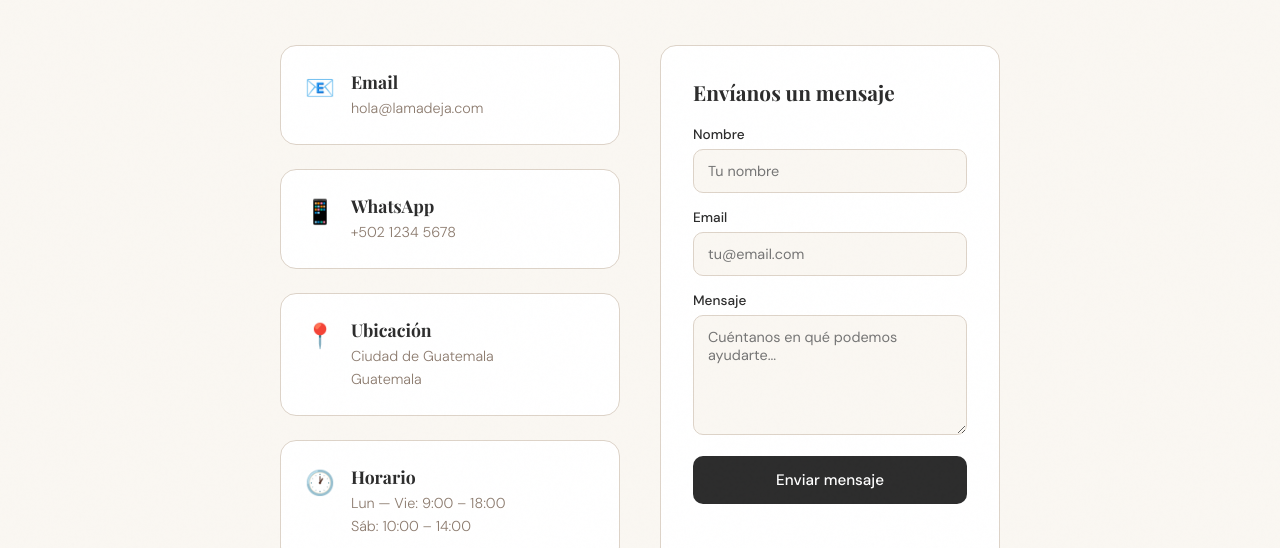
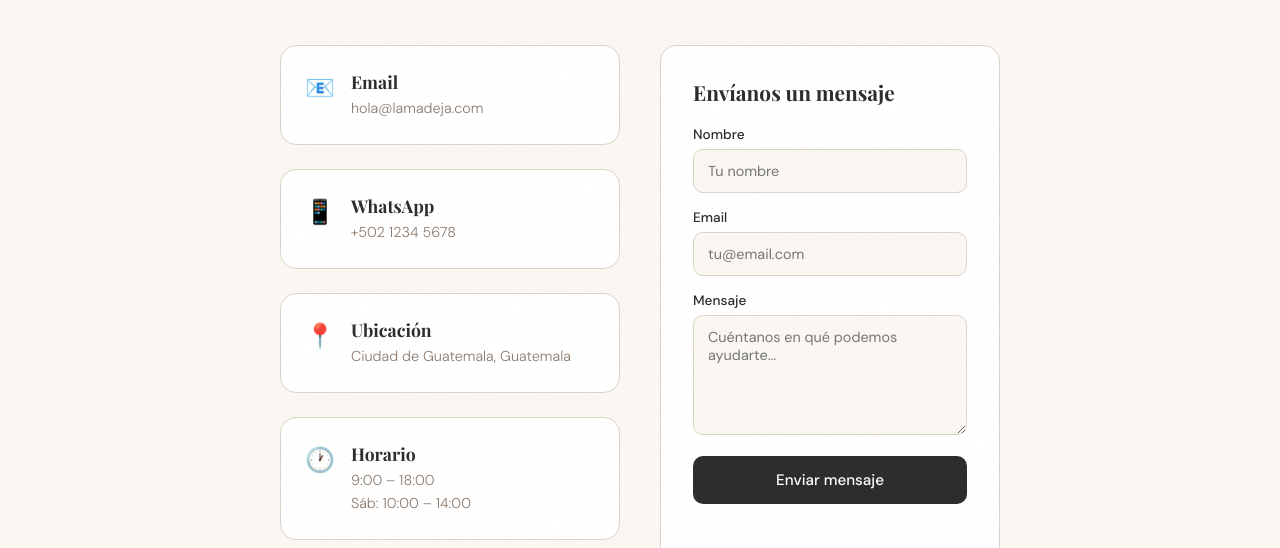
Before and after one commit to venomega/cstore, a plain HTML site: page contacto.html in a window 1280 px wide. Shown: the part 252-800 px from the top of the page. Drawn offline with nearby package versions, Linux system fonts and the light colour scheme; a web font is replaced by a local one.

Commit message:
more separation

```diff
--- /dev/null
+++ b/config.js
@@ -0,0 +1,43 @@
+const CONFIG = {
+  currency: {
+    symbol: '$',
+    code: 'CUP',
+    locale: 'es-CU',
+  },
+  theme: {
+    '--cream': '#F5EFE6',
+    '--warm-white': '#FAF7F2',
+    '--sienna': '#A0522D',
+    '--terracotta': '#C4704A',
+    '--dusty-rose': '#C9977A',
+    '--sage': '#7A9E7E',
+    '--charcoal': '#2C2C2C',
+    '--muted': '#8C7B6E',
+    '--border': '#DDD3C8',
+    '--shadow': 'rgba(44,44,44,0.12)',
+  },
+  whatsapp: {
+    number: '50212345678',
+  },
+  store: {
+    name: 'La Madeja',
+    tagline: 'Tejidos Artesanales',
+    email: 'hola@lamadeja.com',
+    location: 'Ciudad de Guatemala, Guatemala',
+    hours: {
+      weekdays: '9:00 – 18:00',
+      saturday: '10:00 – 14:00',
+    },
+    social: {
+      facebook: '#',
+      instagram: '#',
+    },
+  },
+};
+
+CONFIG.applyTheme = function () {
+  const root = document.documentElement;
+  Object.entries(this.theme).forEach(([key, val]) => {
+    root.style.setProperty(key, val);
+  });
+};
--- a/contacto.html
+++ b/contacto.html
@@ -6,6 +6,7 @@
 <title>La Madeja — Contacto</title>
 <link href="https://fonts.googleapis.com/css2?family=Playfair+Display:ital,wght@0,400;0,700;1,400&family=DM+Sans:wght@300;400;500&display=swap" rel="stylesheet">
 <link rel="stylesheet" href="styles.css">
+<script src="config.js"></script>
 <style>
   .contact-section {
     max-width: 800px;
@@ -200,28 +201,28 @@
         <span class="icon">📧</span>
         <div>
           <h3>Email</h3>
-          <a href="mailto:hola@lamadeja.com">hola@lamadeja.com</a>
+          <a id="contactEmail" href="mailto:hola@lamadeja.com">hola@lamadeja.com</a>
         </div>
       </div>
       <div class="contact-item">
         <span class="icon">📱</span>
         <div>
           <h3>WhatsApp</h3>
-          <a href="https://wa.me/50212345678" target="_blank">+502 1234 5678</a>
+          <a id="contactWhatsapp" href="https://wa.me/50212345678" target="_blank">+502 1234 5678</a>
         </div>
       </div>
       <div class="contact-item">
         <span class="icon">📍</span>
         <div>
           <h3>Ubicación</h3>
-          <p>Ciudad de Guatemala<br>Guatemala</p>
+          <p id="contactLocation">Ciudad de Guatemala, Guatemala</p>
         </div>
       </div>
       <div class="contact-item">
         <span class="icon">🕐</span>
         <div>
           <h3>Horario</h3>
-          <p>Lun — Vie: 9:00 – 18:00<br>Sáb: 10:00 – 14:00</p>
+          <p id="contactHours">Lun — Vie: 9:00 – 18:00<br>Sáb: 10:00 – 14:00</p>
         </div>
       </div>
 
@@ -257,9 +258,24 @@
 </section>
 
 <footer>
-  <p><strong>La Madeja</strong> — Tejidos Artesanales</p>
+  <p><strong>La Madeja</strong> — <span id="footerTagline">Tejidos Artesanales</span></p>
   <p style="margin-top:8px">Todos los productos son elaborados a mano con materiales de calidad 🧶</p>
 </footer>
 
+<script>
+  CONFIG.applyTheme();
+
+  document.getElementById('contactEmail').textContent = CONFIG.store.email;
+  document.getElementById('contactEmail').href = 'mailto:' + CONFIG.store.email;
+
+  const wa = CONFIG.whatsapp.number;
+  document.getElementById('contactWhatsapp').textContent = '+' + wa.replace(/(\d{3})(\d{4})(\d{4})/, '$1 $2 $3');
+  document.getElementById('contactWhatsapp').href = 'https://wa.me/' + wa;
+
+  document.getElementById('contactLocation').textContent = CONFIG.store.location;
+  document.getElementById('contactHours').innerHTML = CONFIG.store.hours.weekdays + '<br>' + 'Sáb: ' + CONFIG.store.hours.saturday;
+
+  document.getElementById('footerTagline').textContent = CONFIG.store.tagline;
+</script>
 </body>
 </html>
```
Also changed, not shown: about.html (+6 -1 lines), index.html (+1 -0 lines), script.js (+5 -6 lines).
